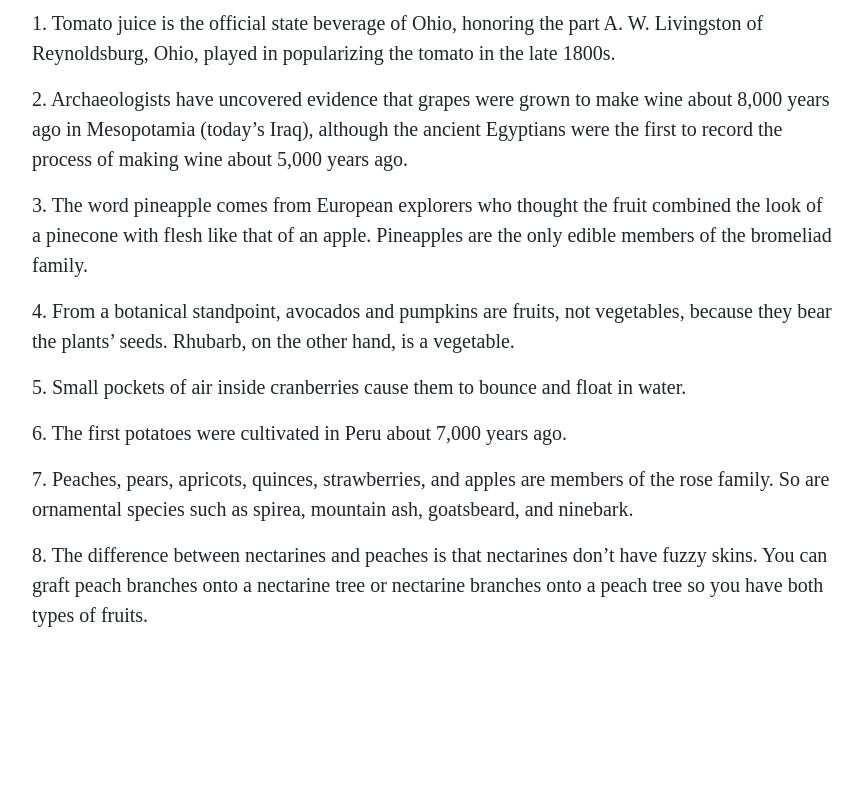
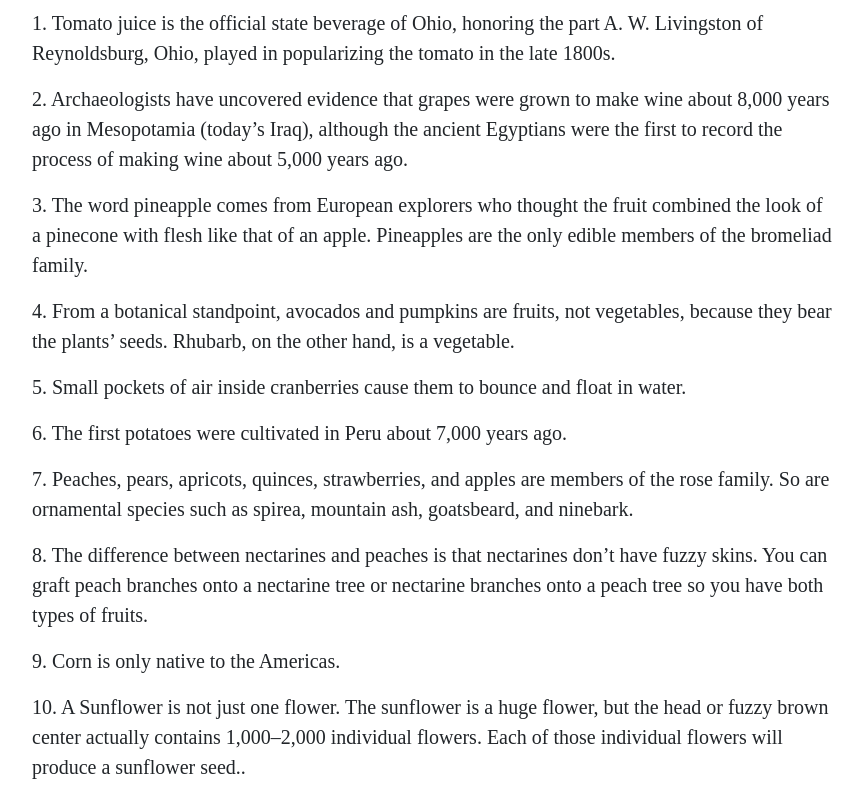
Before and after one commit to maryjohnben/growingGarden101, a React (Vite) app in the folder garden-frontend/: page /funFacts in a window 1280 px wide. Shown: the part 224-1022 px from the top of the page, without its empty margins (28-891 px from the left). Before the commit the page ends 870 px from the top, so only its background shows below. Built offline with nearby package versions, Linux system fonts and the light colour scheme.

Commit message:
Update FunFacts.jsx
Added two more Fun Facts to make a total of ten

```diff
--- a/garden-frontend/src/pages/FunFacts.jsx
+++ b/garden-frontend/src/pages/FunFacts.jsx
@@ -42,6 +42,15 @@ export default function FunFacts() {
             <p style={{fontFamily: 'Avenir' + '', fontSize: '20' + 'px', maxWidth: "800px", marginLeft:'60px'}}>
             8. The difference between nectarines and peaches is that nectarines don’t have fuzzy skins. You can graft peach branches onto a nectarine tree or nectarine branches onto a peach tree so you have both types of fruits.
             </p>
+
+			<p style={{fontFamily: 'Avenir' + '', fontSize: '20' + 'px', maxWidth: "800px", marginLeft:'60px'}}>
+            9. Corn is only native to the Americas.
+            </p>
+
+			<p style={{fontFamily: 'Avenir' + '', fontSize: '20' + 'px', maxWidth: "800px", marginLeft:'60px'}}>
+            10. A Sunflower is not just one flower. The sunflower is a huge flower, but the head or fuzzy brown center actually contains 1,000–2,000 individual flowers. Each of those individual flowers will produce a sunflower seed..
+            </p>
+
         </div>
     )
 }
```
